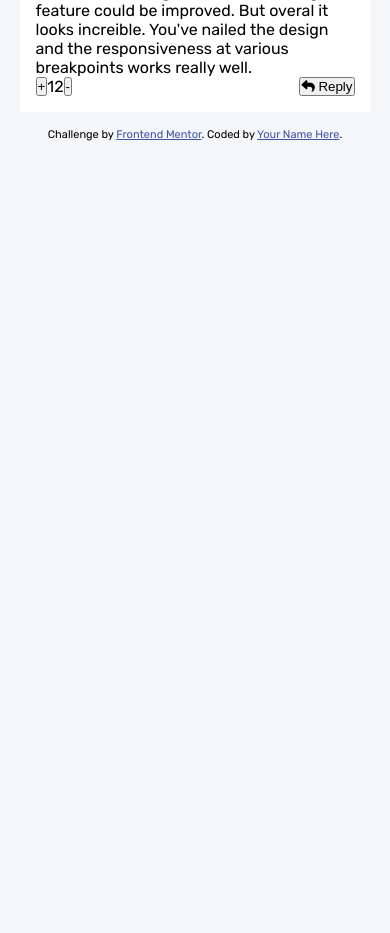
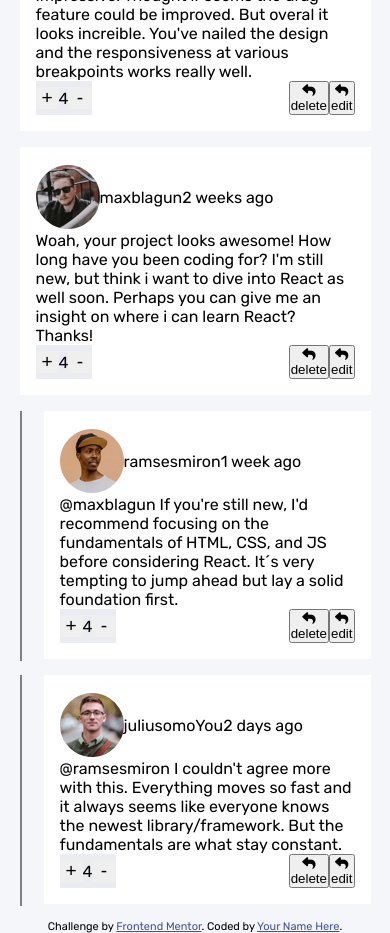
Before and after one commit to hernanruscica/Frontend_mentor_Interactive-comments-section, a plain HTML site: page index.html in a window 390 px wide. Shown: the part 114-1047 px from the top of the page. Before the commit the page ends 844 px from the top, so only its background shows below. Drawn offline with Linux system fonts and the light colour scheme.

Commit message:
Add files via upload
mockup and responsive almost ready.

```diff
--- a/index.html
+++ b/index.html
@@ -17,6 +17,7 @@
 <body>
   <!-- Pull dynamic content from the data.json file -->
   <main class="comments">
+    <!--amyrobson-->
     <section class="comments__item">
       <header class="comments__item__header">
         <img src="images/avatars/image-amyrobson.png" alt="avatar image" class="comments__item__header__round-img">
@@ -26,16 +27,99 @@
       <p class="comments__item__content">
         Impressive! Thought ir seems the drag feature could be improved. But overal it looks increible. You've nailed the design and the responsiveness at various breakpoints works really well.
       </p>
-      <div class="comments__item__footer">
-        <div class="comments__item__footer__votes">
-          <button class="comments__item__footer__votes__btn btn">+</button>
-          <p class="comments__item__footer__votes__quantity">12</p>
-          <button class="comments__item__footer__votes__btn btn">-</button>
-        </div>
-        <button class="comments__item__footer__btn btn">
-          <i class="fa-solid fa-reply"></i>
-          Reply
-        </button>
+      <div class="comments__item__votes">
+        <button class="comments__item__votes__btn btn">+</button>
+        <p class="comments__item__votes__quantity">4</p>
+        <button class="comments__item__votes__btn btn">-</button>
+      </div>
+      <div class="comments__item__actions">
+          <button class="comments__item__actions__btn">
+              <i class="fa-solid fa-reply"></i>
+              delete
+          </button>
+          <button class="comments__item__actions__btn">
+              <i class="fa-solid fa-reply"></i>
+              edit
+          </button>
+      </div>
+    </section>
+    <!--maxblagun-->
+    <section class="comments__item">
+      <header class="comments__item__header">
+        <img src="images/avatars/image-maxblagun.png" alt="avatar image" class="comments__item__header__round-img">
+        <p class="comments__item__header__username">maxblagun</p>
+        <p class="comments__item__header__date">2 weeks ago</p>
+      </header>
+      <p class="comments__item__content">
+        Woah, your project looks awesome! How long have you been coding for? I'm still new, but think i want to dive into React as well soon. Perhaps you can give me an insight on where i can learn React? Thanks!
+      </p>
+      <div class="comments__item__votes">
+        <button class="comments__item__votes__btn btn">+</button>
+        <p class="comments__item__votes__quantity">4</p>
+        <button class="comments__item__votes__btn btn">-</button>
+      </div>
+      <div class="comments__item__actions">
+          <button class="comments__item__actions__btn">
+              <i class="fa-solid fa-reply"></i>
+              delete
+          </button>
+          <button class="comments__item__actions__btn">
+              <i class="fa-solid fa-reply"></i>
+              edit
+          </button>
+      </div>
+    </section>
+    <!--ramsesmiron response to maxblagun-->
+    <section class="comments__item comments__item--reply">
+      <header class="comments__item__header">
+        <img src="images/avatars/image-ramsesmiron.png" alt="avatar image" class="comments__item__header__round-img">
+        <p class="comments__item__header__username">ramsesmiron</p>
+        <p class="comments__item__header__date">1 week ago</p>
+      </header>
+      <p class="comments__item__content">
+        @maxblagun If you're still new, I'd recommend focusing on the fundamentals of HTML, CSS, and JS before considering React. It´s very tempting to jump ahead but lay a solid foundation first.
+      </p>
+      <div class="comments__item__votes">
+        <button class="comments__item__votes__btn btn">+</button>
+        <p class="comments__item__votes__quantity">4</p>
+        <button class="comments__item__votes__btn btn">-</button>
+      </div>
+      <div class="comments__item__actions">
+          <button class="comments__item__actions__btn">
+              <i class="fa-solid fa-reply"></i>
+              delete
+          </button>
+          <button class="comments__item__actions__btn">
+              <i class="fa-solid fa-reply"></i>
+              edit
+          </button>
+      </div>
+    </section>
+    <!--juliusomo response to maxblagun-->
+    <section class="comments__item comments__item--reply">
+      <header class="comments__item__header">
+        <img src="images/avatars/image-juliusomo.png" alt="avatar image" class="comments__item__header__round-img">
+        <p class="comments__item__header__username">juliusomo</p>
+        <p class="comments__item__header__you comments__item__header__you--visible">You</p>
+        <p class="comments__item__header__date">2 days ago</p>
+      </header>
+      <p class="comments__item__content">
+        @ramsesmiron I couldn't agree more with this. Everything moves so fast and it always seems like everyone knows the newest library/framework. But the fundamentals are what stay constant.
+      </p>
+      <div class="comments__item__votes">
+        <button class="comments__item__votes__btn btn">+</button>
+        <p class="comments__item__votes__quantity">4</p>
+        <button class="comments__item__votes__btn btn">-</button>
+      </div>
+      <div class="comments__item__actions">
+          <button class="comments__item__actions__btn">
+              <i class="fa-solid fa-reply"></i>
+              delete
+          </button>
+          <button class="comments__item__actions__btn">
+              <i class="fa-solid fa-reply"></i>
+              edit
+          </button>
       </div>
     </section>
   </main>
--- a/style.css
+++ b/style.css
@@ -16,7 +16,6 @@
     --Light-gray: hsl(223, 19%, 93%);
     --Very-light-gray: hsl(228, 33%, 97%);
     --White: hsl(0, 0%, 100%);
-
     --ff: 'Rubik', sans-serif;
     --fs-body: 16px;
 
@@ -30,12 +29,34 @@ body {
 .comments {
     margin: 0 auto;
     width: 90vw;
+    max-width: 720px;
 }
 
 .comments__item {
     margin: 1em 0;
     padding: 1em;
     background-color: var(--White);
+    display: grid;
+    grid-template-columns: 1fr 2fr 2fr 2fr 2fr 2fr;
+    grid-template-rows: 2fr auto 1fr;
+    grid-template-areas: "header header header header header header "
+               "mycontent mycontent mycontent mycontent mycontent mycontent"
+               "votes . . . . actions";
+}
+
+.comments__item--reply {
+    margin-left: 1.5em;
+    position: relative;
+}
+
+.comments__item--reply:after {
+    content: '';
+    width: 0;
+    height: 100%;
+    position: absolute;
+    left: -1.5em;
+    top: 0px;
+    border: 1px solid gray;
 }
 
 .comments__item__header{
@@ -43,20 +64,69 @@ body {
     flex-direction: row;
     justify-content: left;
     align-items: center;
+    grid-area: header;
 }
 
-.comments__item__footer {
-    display: flex;
-    flex-direction: row;
-    justify-content: space-between;
-    align-items: center;
+.comments__item__content{
+    font-size: 1em;
+    grid-area: mycontent;
 }
 
-.comments__item__footer__votes{
+.comments__item__votes{
     display: flex;
     flex-direction: row;
     justify-content: left;
     align-items: center;
+    grid-area: votes;
+    background-color: var(--Light-gray);
+}
+.comments__item__votes__btn{
+    width: 1.2em;
+    font-size: 1.2em;
+
+    border: none;
+}
+.comments__item__votes__quantity{
+
+    background-color: var(--Light-gray);
+}
+.comments__item__actions{
+    display: flex;
+    flex-direction: row;
+    justify-content: right;
+    align-items: center;
+    grid-area: actions;
+}
+
+
+@media (min-width: 1080px){
+    .comments__item {
+        margin: 1em 0;
+        padding: 1em;
+        grid-template-areas: "votes header header header header actions"
+                             "votes mycontent mycontent mycontent mycontent mycontent"
+                             ". . . . . .";
+    }
+    .comments__item__votes{
+        flex-direction: column;
+        justify-content: center;
+        align-items: center;
+    }
+
+    .comments__item--reply {
+        margin-left: 1.5em;
+        position: relative;
+    }
+
+    .comments__item--reply:after {
+        content: '';
+        width: 0;
+        height: 100%;
+        position: absolute;
+        left: -1.5em;
+        top: 0px;
+        border: 1px solid gray;
+    }
 }
 
 
```
